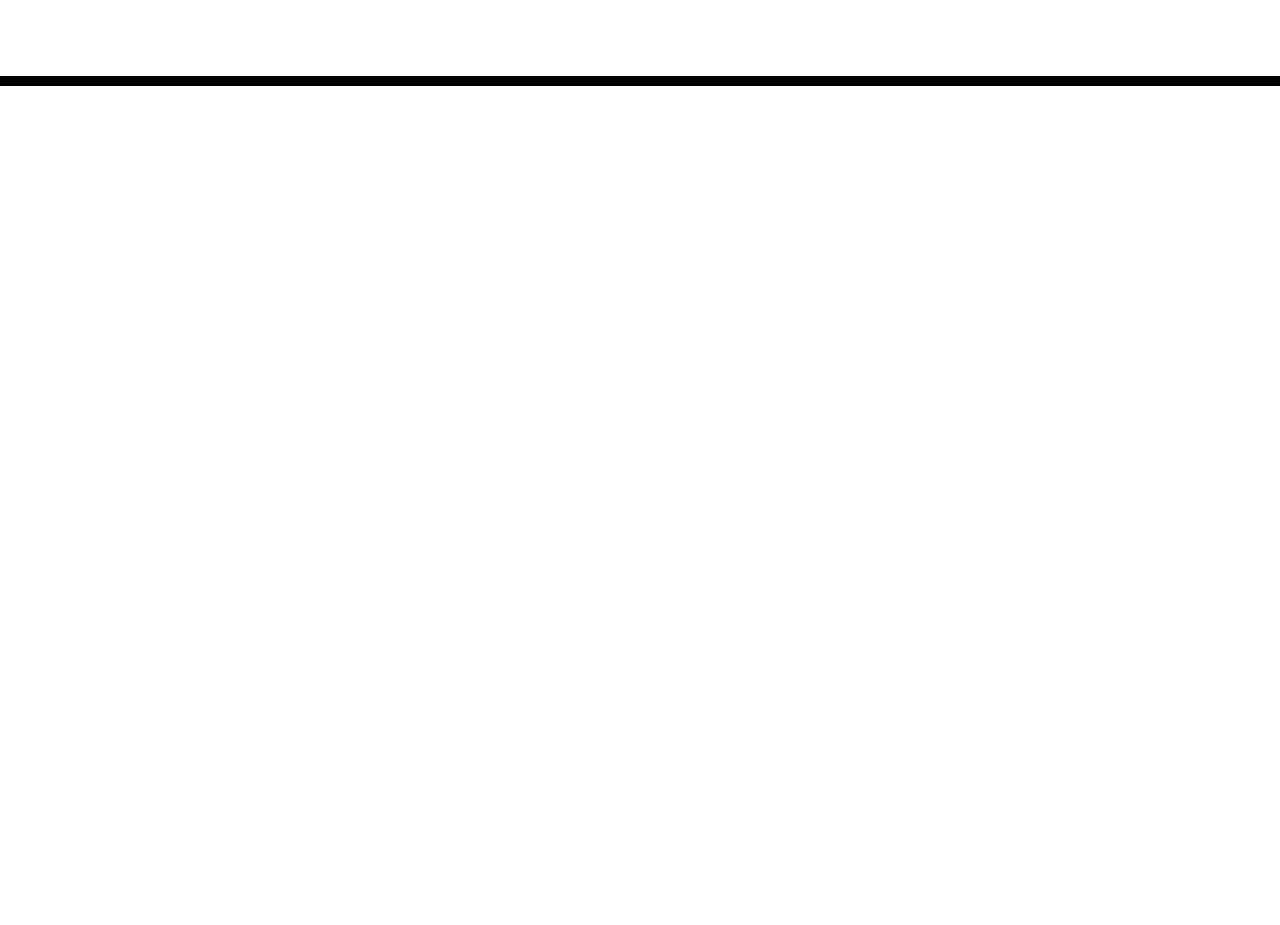
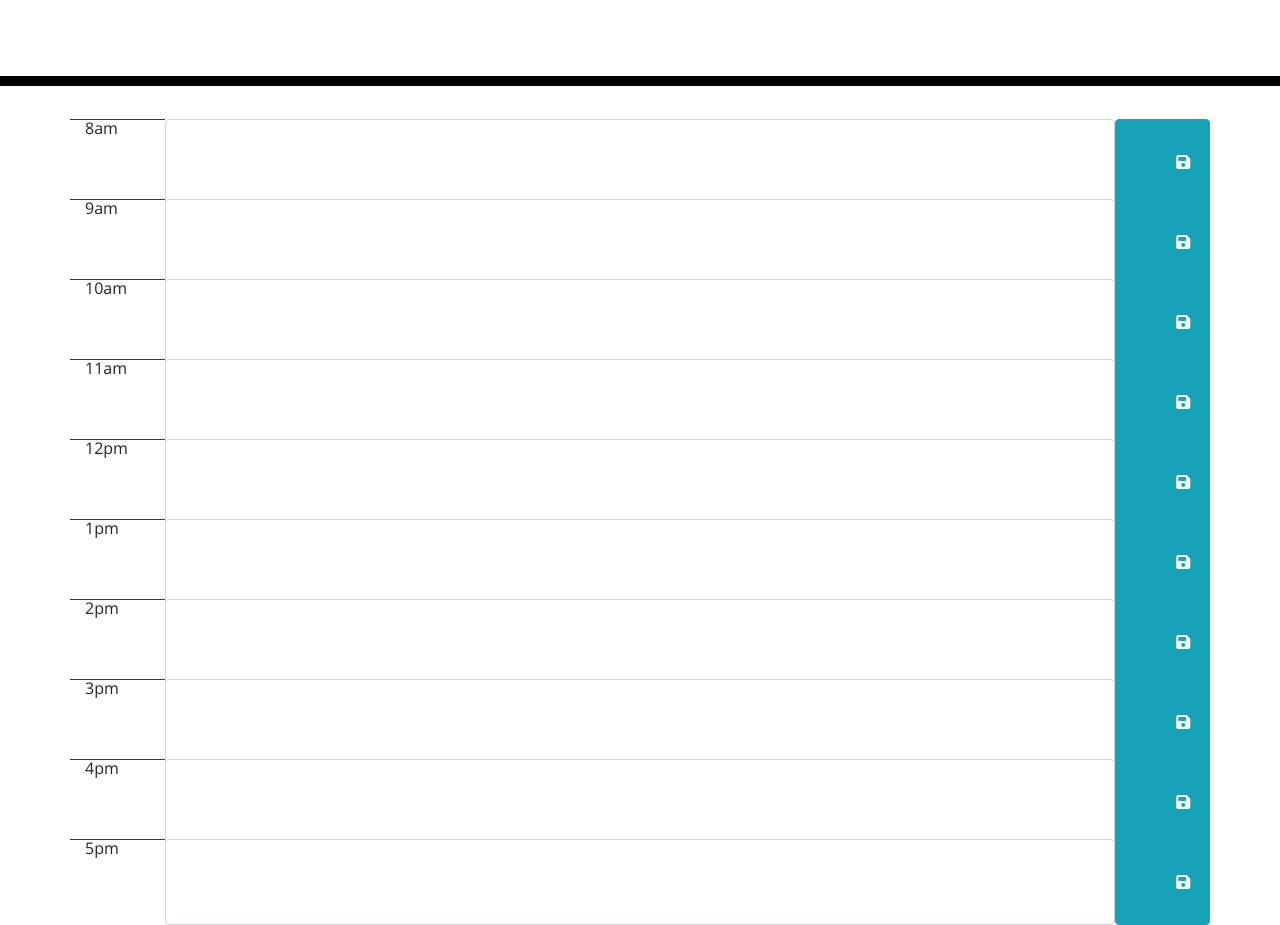
Before and after one commit to ConnieMarie/day-planner, a plain HTML site: page index.html in a window 1280 px wide. Shown: the part 182-1107 px from the top of the page. Before the commit the page ends 800 px from the top, so only its background shows below. Drawn offline with nearby package versions, Linux system fonts and the light colour scheme; files that its build step writes are made by us from their sources.

Commit message:
time slots added/bootstrap grid/text-area/save-btn-icon

```diff
--- a/index.html
+++ b/index.html
@@ -30,9 +30,81 @@
     </header>
     <div class="container">
       <!-- Timeblocks go here -->
+      <div class="row">
+        <div class="col-1 border-top border-dark">8am</div>
+        <textarea class="col-10 form-control"></textarea>
+        <button type="button" class="col-1 btn btn-info save-btn">
+          <i class="fa-solid fa-floppy-disk"></i>
+        </button>
+      </div>
+      <div class="row">
+        <div class="col-1 border-top border-dark">9am</div>
+        <textarea class="col-10 form-control"></textarea>
+        <button type="button" class="col-1 btn btn-info save-btn">
+          <i class="fa-solid fa-floppy-disk"></i>
+        </button>
+      </div>
+      <div class="row">
+        <div class="col-1 border-top border-dark">10am</div>
+        <textarea class="col-10 form-control"></textarea>
+        <button type="button" class="col-1 btn btn-info save-btn">
+          <i class="fa-solid fa-floppy-disk"></i>
+        </button>
+      </div>
+      <div class="row">
+        <div class="col-1 border-top border-dark">11am</div>
+        <textarea class="col-10 form-control"></textarea>
+        <button type="button" class="col-1 btn btn-info save-btn">
+          <i class="fa-solid fa-floppy-disk"></i>
+        </button>
+      </div>
+      <div class="row">
+        <div class="col-1 border-top border-dark">12pm</div>
+        <textarea class="col-10 form-control"></textarea>
+        <button type="button" class="col-1 btn btn-info save-btn">
+          <i class="fa-solid fa-floppy-disk"></i>
+        </button>
+      </div>
+      <div class="row">
+        <div class="col-1 border-top border-dark">1pm</div>
+        <textarea class="col-10 form-control"></textarea>
+        <button type="button" class="col-1 btn btn-info save-btn">
+          <i class="fa-solid fa-floppy-disk"></i>
+        </button>
+      </div>
+      <div class="row">
+        <div class="col-1 border-top border-dark">2pm</div>
+        <textarea class="col-10 form-control"></textarea>
+        <button type="button" class="col-1 btn btn-info save-btn">
+          <i class="fa-solid fa-floppy-disk"></i>
+        </button>
+      </div>
+      <div class="row">
+        <div class="col-1 border-top border-dark">3pm</div>
+        <textarea class="col-10 form-control"></textarea>
+        <button type="button" class="col-1 btn btn-info save-btn">
+          <i class="fa-solid fa-floppy-disk"></i>
+        </button>
+      </div>
+      <div class="row">
+        <div class="col-1 border-top border-dark">4pm</div>
+        <textarea class="col-10 form-control"></textarea>
+        <button type="button" class="col-1 btn btn-info save-btn">
+          <i class="fa-solid fa-floppy-disk"></i>
+        </button>
+      </div>
+      <div class="row">
+        <div class="col-1 border-top border-dark">5pm</div>
+        <textarea class="col-10 form-control"></textarea>
+        <button type="button" class="col-1 btn btn-info save-btn">
+          <i class="fa-solid fa-floppy-disk"></i>
+        </button>
+      </div>
+      </div>
     </div>
 
     <script src="https://code.jquery.com/jquery-3.4.1.min.js"></script>
     <script src="https://cdnjs.cloudflare.com/ajax/libs/moment.js/2.24.0/moment.min.js"></script>
+    <script src="https://kit.fontawesome.com/9692f97516.js" crossorigin="anonymous"></script>
   </body>
 </html>
```
